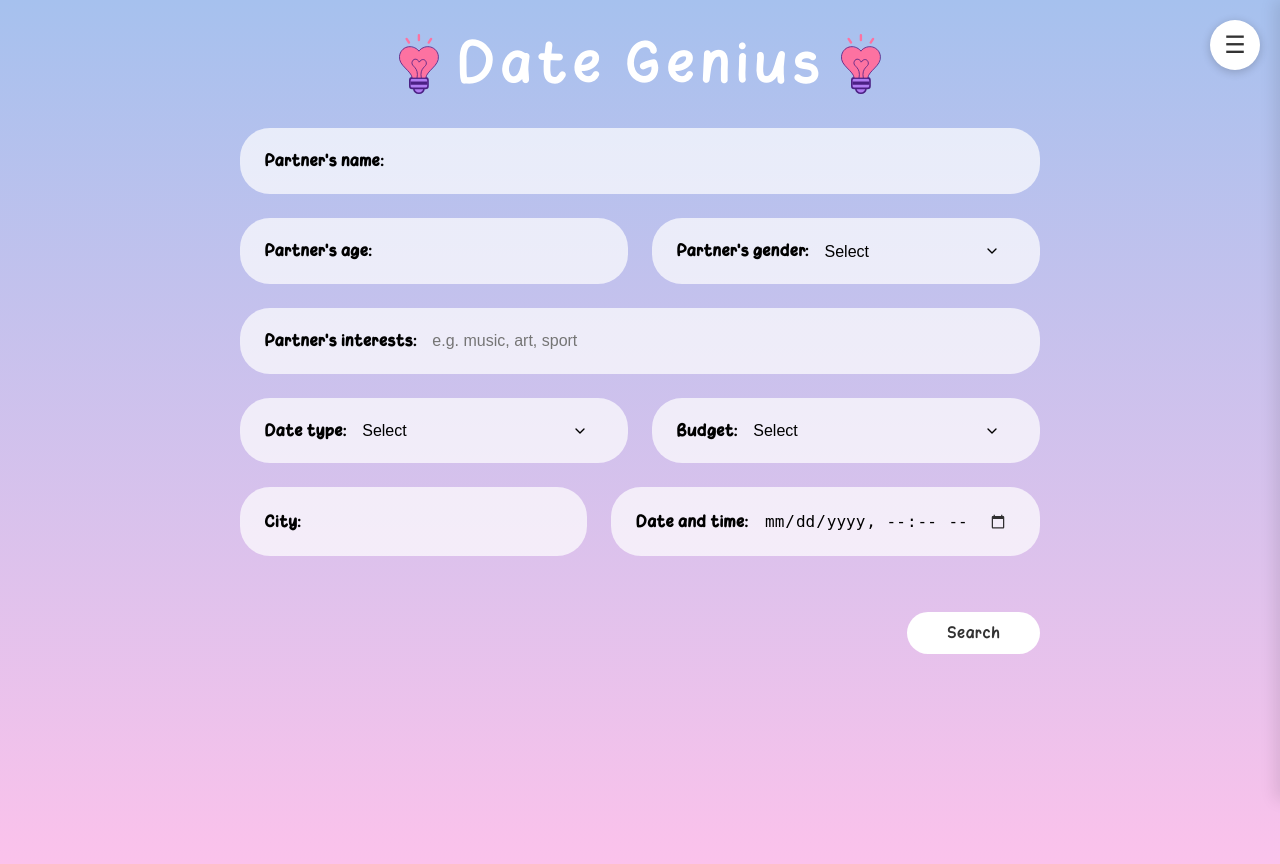
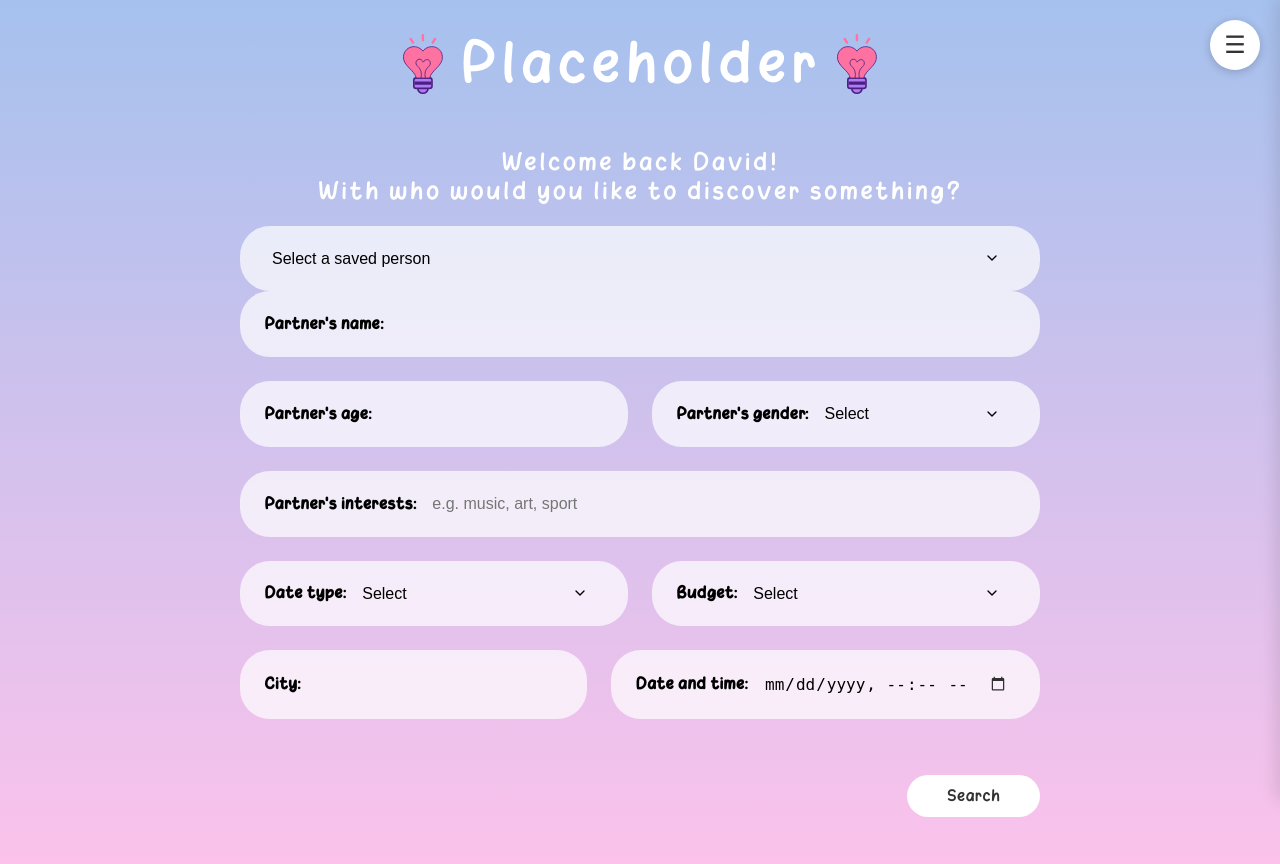
Before and after one commit to Kabanosk/openai-hackathon-2025, a FastAPI app: page / in a window 1280 px wide. Run offline with FastAPI, Linux system fonts and the light colour scheme.

Commit message:
new form

```diff
--- a/app/templates/form.html
+++ b/app/templates/form.html
@@ -4,7 +4,7 @@
   <meta charset="UTF-8">
   <meta name="viewport" content="width=device-width, initial-scale=1.0">
   <link rel="stylesheet" href="{{ url_for('static', path='css/style.css') }}">
-  <title>Date Genius</title>
+  <title>Place holder</title>
   <style>
     body {
       margin: 0;
@@ -37,6 +37,14 @@
       font-weight: 300;
       letter-spacing: 4px;
       margin: 0; /* remove default margin so flex alignment is nicer */
+    }
+    h2 {
+      font-size: 1.5rem;
+      color: white;
+      text-align: center;
+      /* margin-bottom: 2rem; */
+      font-weight: 300;
+      letter-spacing: 2px;
     }
 
     .form-container {
@@ -224,9 +232,24 @@
   <!-- Header with logo + title -->
   <div class="header">
     <img src="{{ url_for('static', path='images/logo.svg') }}" alt="Date Genius logo" class="logo">
-    <h1>Date Genius</h1>
+    <h1>Placeholder</h1>
     <img src="{{ url_for('static', path='images/logo.svg') }}" alt="Date Genius logo" class="logo">
   </div>
+
+  <h2> Welcome back David! <br> With who would you like to discover something? </h2>
+
+  <div class="form-container">
+    <div class="form-group">
+      <select id="saved-people" name="saved-people">
+        <option value ="">Select a saved person</option>
+        <option value="Zuzia">Zuzia</option>
+        <option value="Wojtek">Wojtek</option>
+      </select>
+    </div>
+  </div>
+
+
+
 
   <form action="/submit-date-form" method="post" class="form-container">
     <div class="form-group">
```
